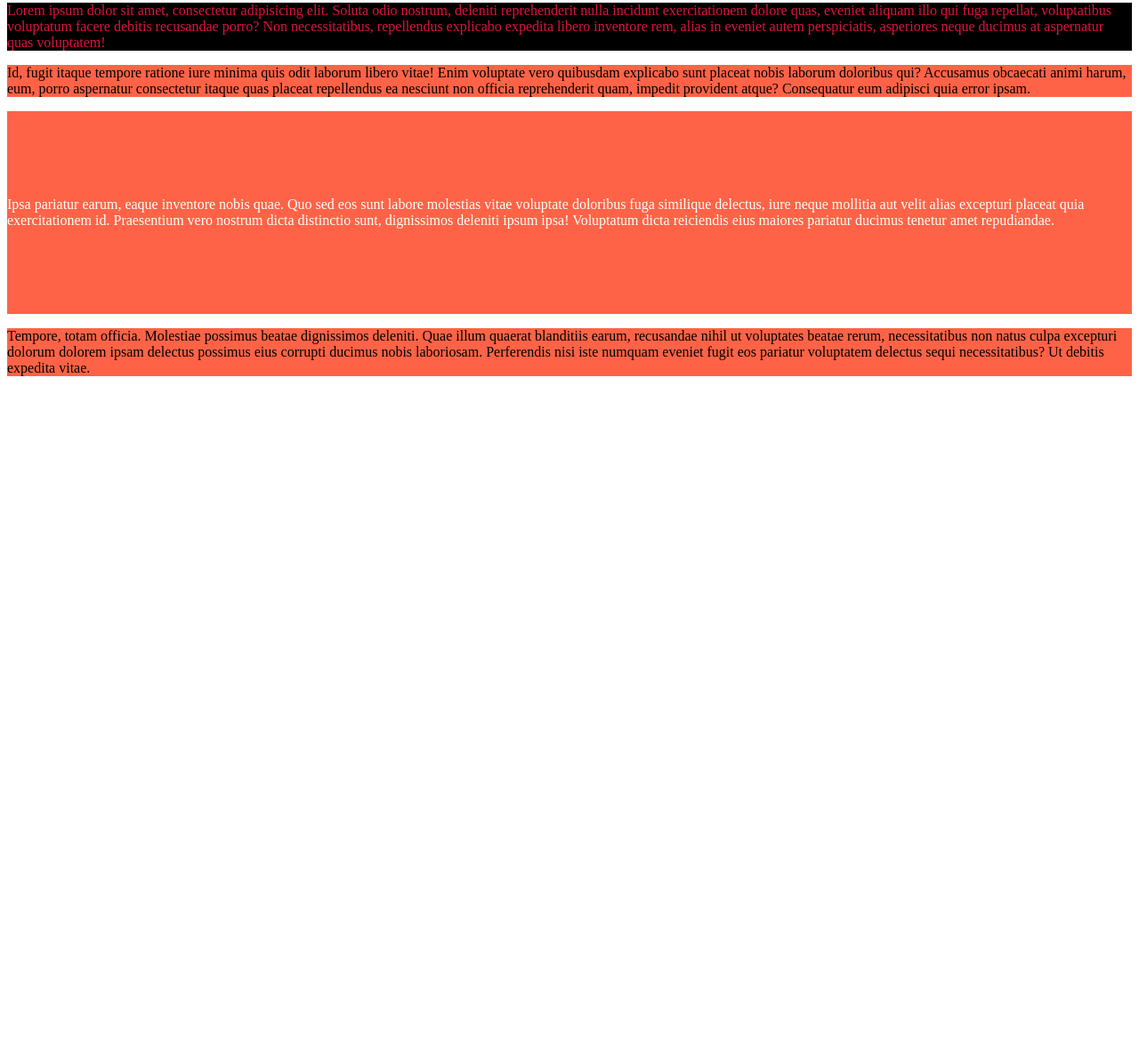
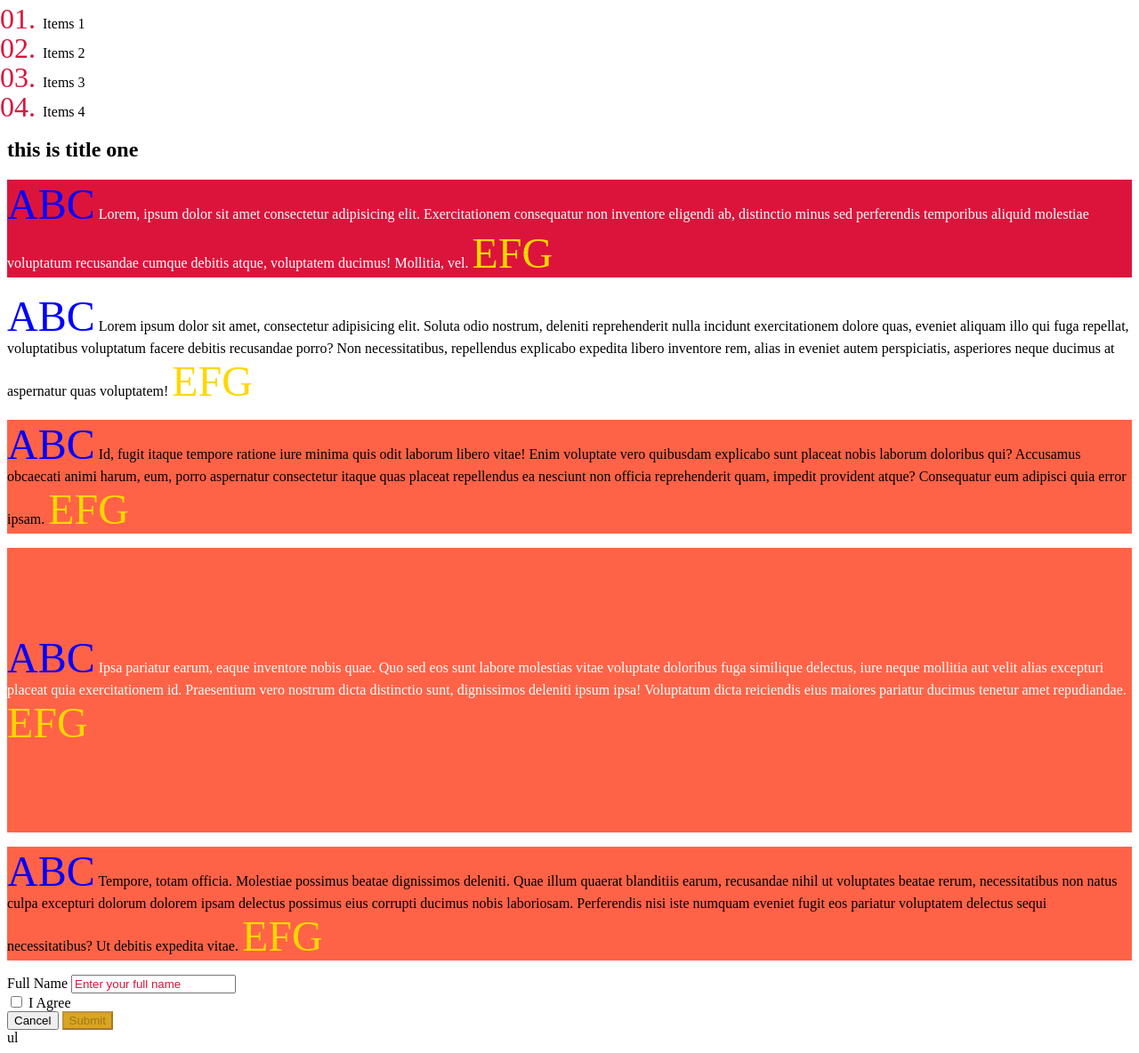
Before and after one commit to zawlinn-vlog/webdev_foundation, a website: page 02 CSS - Cascading Style Sheet/Day 03/index.html in a window 1280 px wide. Shown: the part 13-1197 px from the top of the page at 89% size. Before the commit the page ends 800 px from the top, so only its background shows below. Drawn offline with Linux system fonts and the light colour scheme.

Commit message:
webDev: Web Foundation Course

```diff
--- a/02 CSS - Cascading Style Sheet/Day 03/assets/scss/components/_combinators.scss
+++ b/02 CSS - Cascading Style Sheet/Day 03/assets/scss/components/_combinators.scss
@@ -1,6 +1,6 @@
-.selection-01 .para {
-  color: crimson;
-}
+// .selection-01 .para{
+//   color: crimson;
+// }
 
 .selection-02 + article {
   background-color: brown;
@@ -12,7 +12,6 @@
   background-color: tomato;
 }
 
-article:nth-child(1) {
-  background-color: black;
-  //   color: white;
+ul li {
+  list-style: decimal-leading-zero;
 }
--- /dev/null
+++ b/02 CSS - Cascading Style Sheet/Day 03/assets/scss/components/_form.scss
@@ -0,0 +1,13 @@
+.fullname:focus {
+  outline: none;
+  border: 0.2rem solid crimson;
+}
+
+.form-check input[type="checkbox"]:checked {
+  accent-color: gold;
+}
+
+.submit:disabled {
+  background-color: goldenrod;
+  cursor: not-allowed;
+}
--- /dev/null
+++ b/02 CSS - Cascading Style Sheet/Day 03/assets/scss/components/_pseudoclass.scss
@@ -0,0 +1,14 @@
+// article:first-child h1:first-child {
+//   color: crimson;
+//   text-transform: capitalize;
+// }
+
+article:first-child h1:nth-child(1) {
+  color: crimson;
+  text-transform: capitalize;
+}
+
+article:first-child p:first-of-type {
+  background-color: crimson;
+  color: white;
+}
--- /dev/null
+++ b/02 CSS - Cascading Style Sheet/Day 03/assets/scss/components/_pseudoele.scss
@@ -0,0 +1,29 @@
+p::selection {
+  color: white;
+  background-color: black;
+}
+
+// p::first-letter {
+//   font-size: 2rem;
+// }
+
+p::before {
+  content: "ABC";
+  font-size: 3rem;
+  color: blue;
+}
+
+p::after {
+  content: "EFG";
+  font-size: 3rem;
+  color: gold;
+}
+
+li::marker {
+  color: crimson;
+  font-size: 2rem;
+}
+
+input::placeholder {
+  color: crimson;
+}
--- a/02 CSS - Cascading Style Sheet/Day 03/assets/scss/main.scss
+++ b/02 CSS - Cascading Style Sheet/Day 03/assets/scss/main.scss
@@ -1 +1,4 @@
 @forward "./components/combinators";
+@forward "./components/form";
+@forward "./components/pseudoclass";
+@forward "./components/pseudoele";
--- a/02 CSS - Cascading Style Sheet/Day 03/index.html
+++ b/02 CSS - Cascading Style Sheet/Day 03/index.html
@@ -9,6 +9,20 @@
   <body>
     <div class="main">
       <article class="selection selection-01">
+        <ul>
+          <li>Items 1</li>
+          <li>Items 2</li>
+          <li>Items 3</li>
+          <li>Items 4</li>
+        </ul>
+        <h1>this is title one</h1>
+
+        <p>
+          Lorem, ipsum dolor sit amet consectetur adipisicing elit.
+          Exercitationem consequatur non inventore eligendi ab, distinctio minus
+          sed perferendis temporibus aliquid molestiae voluptatum recusandae
+          cumque debitis atque, voluptatem ducimus! Mollitia, vel.
+        </p>
         <p class="para para-01">
           Lorem ipsum dolor sit amet, consectetur adipisicing elit. Soluta odio
           nostrum, deleniti reprehenderit nulla incidunt exercitationem dolore
@@ -49,5 +63,26 @@
         </p>
       </article>
     </div>
+    <form action="" method="">
+      <div class="form-group">
+        <label for="fullname" class="form-label" name="fullname"
+          >Full Name</label
+        >
+        <input
+          type="text"
+          name=""
+          id="fullname"
+          class="fullname"
+          placeholder="Enter your full name"
+        />
+      </div>
+      <div class="form-check">
+        <label> <input type="checkbox" name="agree" id="" /> I Agree </label>
+      </div>
+      <button type="reset" class="reset">Cancel</button>
+      <button type="submit" disabled class="submit">Submit</button>
+    </form>
+
+    ul
   </body>
 </html>
--- /dev/null
+++ b/02 CSS - Cascading Style Sheet/Day 04/assets/scss/components/_float.scss
@@ -0,0 +1,15 @@
+$colors: (orangered, gold, crimson, tomato, skyblue);
+
+@function calarea($i) {
+  @return 100 * $i + px;
+}
+
+@for $i from 1 through 5 {
+  .box#{$i} {
+    width: calarea($i);
+    height: calarea($i);
+    background-color: nth($colors, $i);
+    color: white;
+    margin-bottom: 0.5rem;
+  }
+}
--- /dev/null
+++ b/02 CSS - Cascading Style Sheet/Day 04/assets/scss/main.scss
@@ -0,0 +1 @@
+@forward "./components/float";
--- /dev/null
+++ b/02 CSS - Cascading Style Sheet/Day 04/index.html
@@ -0,0 +1,17 @@
+<!DOCTYPE html>
+<html lang="en">
+  <head>
+    <meta charset="UTF-8" />
+    <meta name="viewport" content="width=device-width, initial-scale=1.0" />
+    <title>Document</title>
+    <link rel="stylesheet" href="./assets/css/main.css" />
+  </head>
+  <body>
+    <h1>CSS &mdash; float System</h1>
+    <div class="box1">This is box 1</div>
+    <div class="box2">This is box 2</div>
+    <div class="box3">This is box 3</div>
+    <div class="box4">This is box 4</div>
+    <div class="box5">This is box 5</div>
+  </body>
+</html>
```
Also changed, not shown: 02 CSS - Cascading Style Sheet/Day 04/package.json (added, +21 -0 lines), 02 CSS - Cascading Style Sheet/Day 03/assets/css/main.css, 02 CSS - Cascading Style Sheet/Day 04/assets/css/main.css (added), 02 CSS - Cascading Style Sheet/Day 04/assets/scss/components/_flex.scss (added), 02 CSS - Cascading Style Sheet/Day 04/assets/scss/components/_grid.scss (added), 02 CSS - Cascading Style Sheet/Day 04/readme.md (added), 1 other file.
